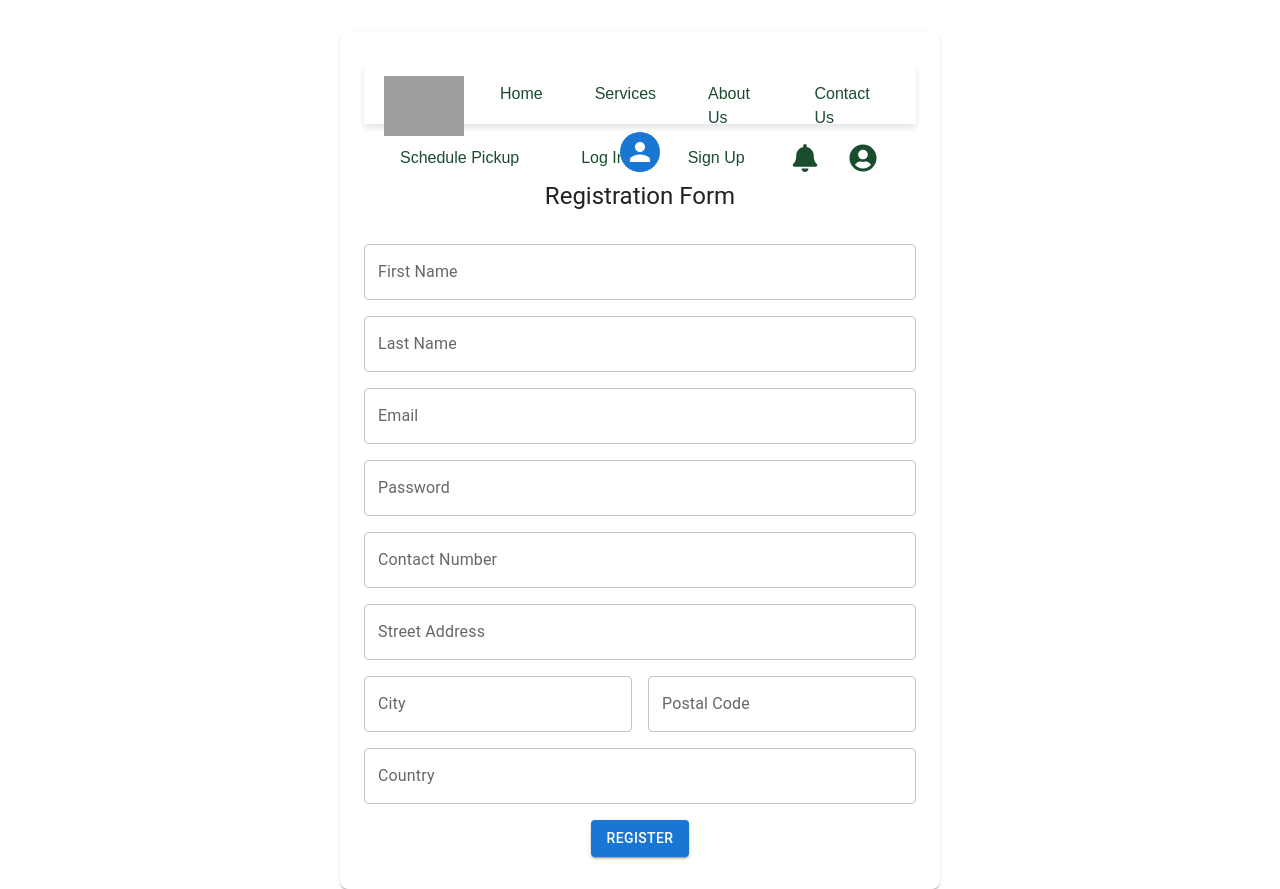
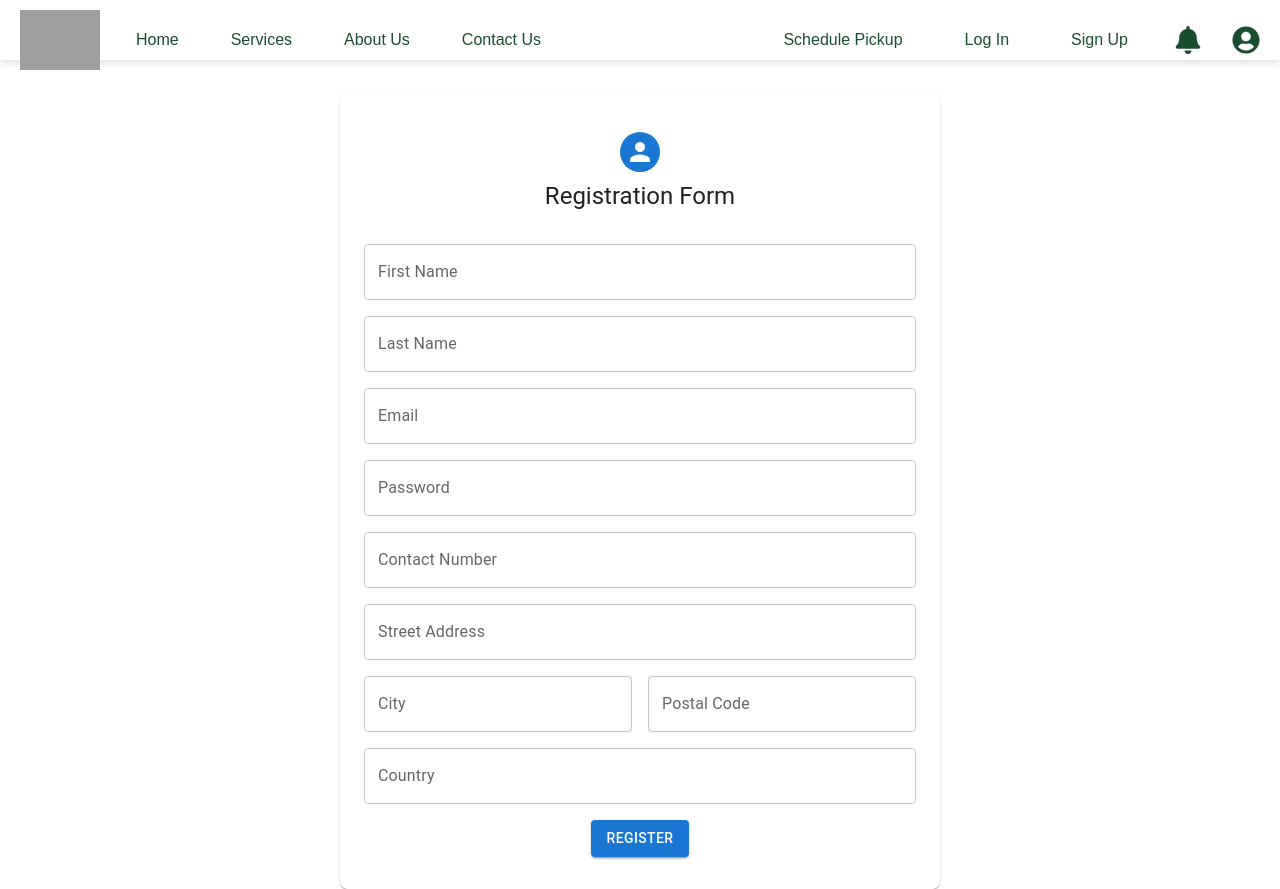
Before and after one commit to KavinMadusanka/Smart-Waste-Management-System-for-Urban-Area, a React (Create React App) app in the folder frontend/: page /registerCollector in a window 1280 px wide. Built offline with nearby package versions, Linux system fonts and the light colour scheme; grey boxes are pictures that could not be loaded.

Commit message:
Update WasteCollectorRegister.js

```diff
--- a/frontend/src/Pages/Auth/WasteCollectorRegister.js
+++ b/frontend/src/Pages/Auth/WasteCollectorRegister.js
@@ -79,8 +79,9 @@ const WasteCollectorRegister = () => {
   };
 
   return (
+    <Box>
+      <Header1/>
     <Container component={Paper} maxWidth="sm" sx={{ p: 4, mt: 4, borderRadius: '8px' }}>
-      <Header1/>
       <Box sx={{ display: 'flex', flexDirection: 'column', alignItems: 'center', mb: 3 }}>
         <Avatar sx={{ m: 1, bgcolor: 'primary.main' }} />
         <Typography variant="h5" align="center" gutterBottom>
@@ -219,6 +220,7 @@ const WasteCollectorRegister = () => {
       {/* Toast Notification Container */}
       <ToastContainer />
     </Container>
+    </Box>
   );
 };
 
```
